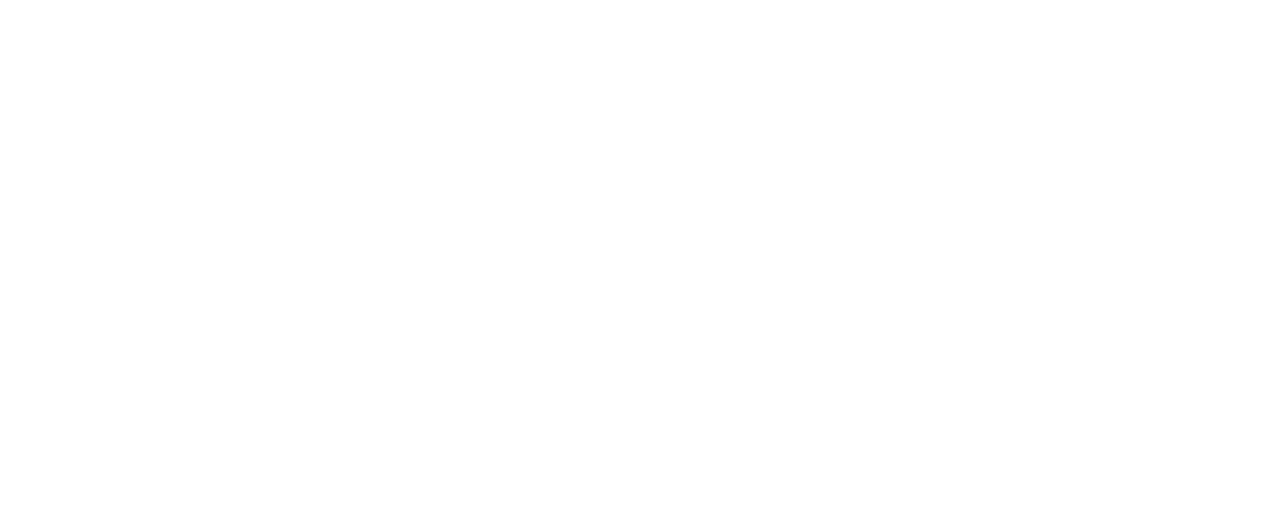
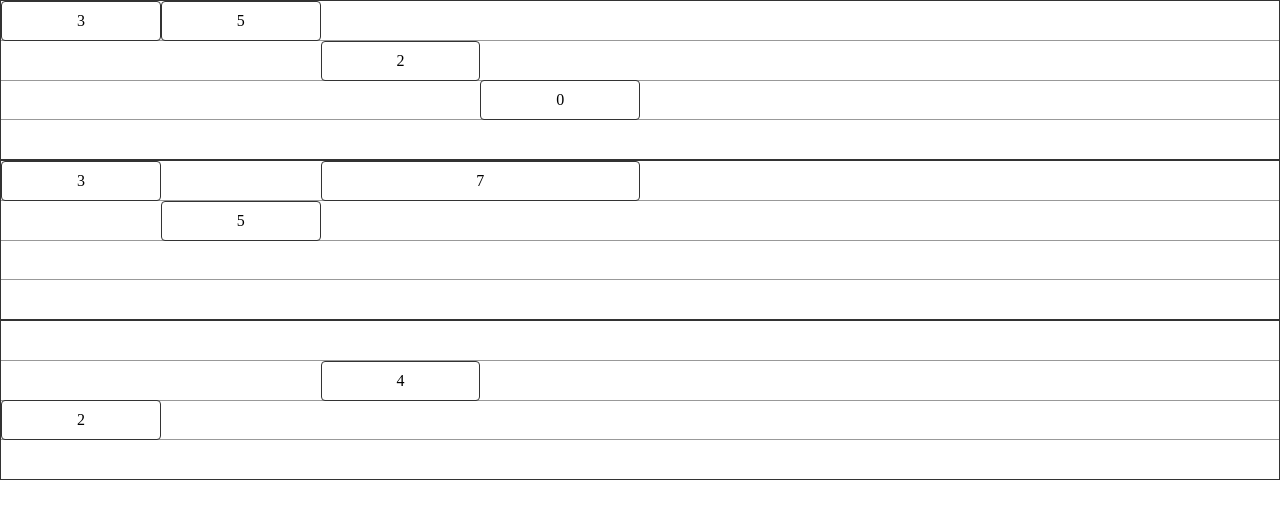
Before and after one commit to rutohe/bass_dojo, a React (Vite) app: page /create in a window 1280 px wide. Before the commit this address had no page. Shown: the top 518 px of the page. Built offline with nearby package versions, Linux system fonts and the light colour scheme.

Commit message:
テスト

```diff
--- a/src/App.tsx
+++ b/src/App.tsx
@@ -5,18 +5,21 @@
 import Create from "./pages/Create";
 import Challenge from "./pages/Challenge";
 import { mockTabPosts } from "./mock/tabpost";
+import { mockTab } from "./mock/create";
 
 import type { TabPost } from "./types/challenge";
 import type { Tab } from "./types/create";
 
 function App() {
   const [allPost,setAllPost] = useState<TabPost[]>(mockTabPosts);
-  const [score,setScore] = useState<Tab>();
+  const [score,setScore] = useState<Tab>(mockTab);
   return (
     <BrowserRouter>
       <Routes>
         <Route path="/" element={<Home />} />
-        <Route path="/tab" element={<Create/>} />
+        <Route path="/create" element={<Create
+          tab={score}
+        />} />
         <Route path="/challenge" element={<Challenge
           allPost={allPost}
         />} />
--- /dev/null
+++ b/src/components/MeasureComponent.module.css
@@ -0,0 +1,31 @@
+.measureWrapper {
+  position: relative;
+
+  display: flex;
+
+  width: 100%;
+  height: 160px;
+
+  border: 1px solid #333;
+  box-sizing: border-box;
+}
+
+.measureColumn {
+  flex: 1;
+
+  display: flex;
+  flex-direction: column;
+  box-sizing: border-box;
+}
+
+
+.measureColumn > div {
+  flex: 1;
+
+  box-sizing: border-box;
+  border-bottom: 1px solid #999;
+}
+
+.measureColumn > div:last-child {
+  border-bottom: none;
+}
--- a/src/components/MeasureComponent.tsx
+++ b/src/components/MeasureComponent.tsx
@@ -1,5 +1,8 @@
 import type { Note } from "../types/create";
 import type { Measure } from "../types/create"
+import NoteComponent from "./NoteComponent";
+import { GRID_DIVISIONS } from "../types/rhythm";
+import styles from "./MeasureComponent.module.css";
 
 interface MeasureProps{
     strings:number;
@@ -12,15 +15,23 @@
     return(
         <>
             {/* 基準線 */}
-            <div className="measure-wrapper">
-                {ary.map((string,index)=>{
-                    return <div key={`string_${index}`}></div>
+            <div className={styles.measureWrapper}>
+                {Array.from({length:GRID_DIVISIONS}).map((item,index)=>{
+                    return <div className={styles.measureColumn} key={`column_${index}`}>
+                        {ary.map((string,idx)=>{
+                            return <div key={`string_${idx}`}></div>
+                        })}
+                    </div>
+                })}
+                {notes.map((note,index)=>{
+                    // ここに音符描画コンポーネント
+                    return <NoteComponent
+                        key={note.id}
+                        strings={strings}
+                        note={note}
+                    />
                 })}
             </div>
-            {notes.map((notes,index)=>{
-                // ここに音符描画コンポーネント
-                return <div></div>
-            })}
         </>
     )
 }
--- /dev/null
+++ b/src/components/NoteComponent.module.css
@@ -0,0 +1,16 @@
+.note {
+  position: absolute;
+
+  display: flex;
+  align-items: center;
+  justify-content: center;
+
+  box-sizing: border-box;
+
+  height: 40px;
+  border: 1px solid #333;
+  border-radius: 4px;
+
+
+  z-index: 1;
+}
--- a/src/components/NoteComponent.tsx
+++ b/src/components/NoteComponent.tsx
@@ -1,9 +1,22 @@
 import type { Note } from "../types/create"
+import styles from "./NoteComponent.module.css"
+import { GRID_DIVISIONS } from "../types/rhythm";
 
-function NoteComponent({}) {
+interface NoteProps{
+    note:Note;
+    strings:number;
+}
+
+function NoteComponent({note,strings}:NoteProps) {
+    const style = {
+        left:`${note.start*100/GRID_DIVISIONS}%`,
+        top:`${note.string/strings*100}%`,
+        width:`${note.length/GRID_DIVISIONS*100}%`,
+    }
     return(
-        <>
-        </>
+        <div className={styles.note} style={style}>
+            {note.fret}
+        </div>
     )
 }
 export default NoteComponent
--- a/src/components/TabComponent.tsx
+++ b/src/components/TabComponent.tsx
@@ -7,6 +7,7 @@
 }
 
 function TabComponent({measures,strings}:TabProps) {
+      console.log("measures:", measures);
     return(
         <Box>
             {measures.map((measure,index)=>{
--- /dev/null
+++ b/src/mock/create.ts
@@ -0,0 +1,81 @@
+import type { Tab } from "../types/create";
+
+export const mockTab: Tab = {
+  measures: [
+    {
+      notes: [
+        {
+          id: "note-1",
+          start: 0,
+          string: 0,
+          fret: 3,
+          length: 2,
+        },
+        {
+          id: "note-2",
+          start: 2,
+          string: 0,
+          fret: 5,
+          length: 2,
+        },
+        {
+          id: "note-3",
+          start: 4,
+          string: 1,
+          fret: 2,
+          length: 2,
+        },
+        {
+          id: "note-4",
+          start: 6,
+          string: 2,
+          fret: 0,
+          length: 2,
+        },
+      ],
+    },
+    {
+      notes: [
+        {
+          id: "note-5",
+          start: 0,
+          string: 0,
+          fret: 3,
+          length: 2,
+        },
+        {
+          id: "note-6",
+          start: 2,
+          string: 1,
+          fret: 5,
+          length: 2,
+        },
+        {
+          id: "note-7",
+          start: 4,
+          string: 0,
+          fret: 7,
+          length: 4,
+        },
+      ],
+    },
+    {
+      notes: [
+        {
+          id: "note-8",
+          start: 0,
+          string: 2,
+          fret: 2,
+          length: 2,
+        },
+        {
+          id: "note-9",
+          start: 4,
+          string: 1,
+          fret: 4,
+          length: 2,
+        },
+      ],
+    },
+  ],
+};
--- a/src/pages/Create.tsx
+++ b/src/pages/Create.tsx
@@ -1,8 +1,21 @@
+import { useState } from "react"
+import TabComponent from "../components/TabComponent"
+import type { Tab } from "../types/create"
 
-function Create (){
+interface CreateProps{
+    tab:Tab
+}
+
+function Create ({tab}:CreateProps){
+    const [strings,setStrings] = useState<number>(4)
+
     return(
         <>
             {/* 譜面表示するコンポーネント */}
+            <TabComponent
+                measures={tab.measures}
+                strings={strings}
+            />
             {/* 編集用のボタンエリアとか */}
         </>
     )
--- /dev/null
+++ b/src/types/rhythm.ts
@@ -0,0 +1,2 @@
+// 1小節の分割数
+export const GRID_DIVISIONS = 16;
```
